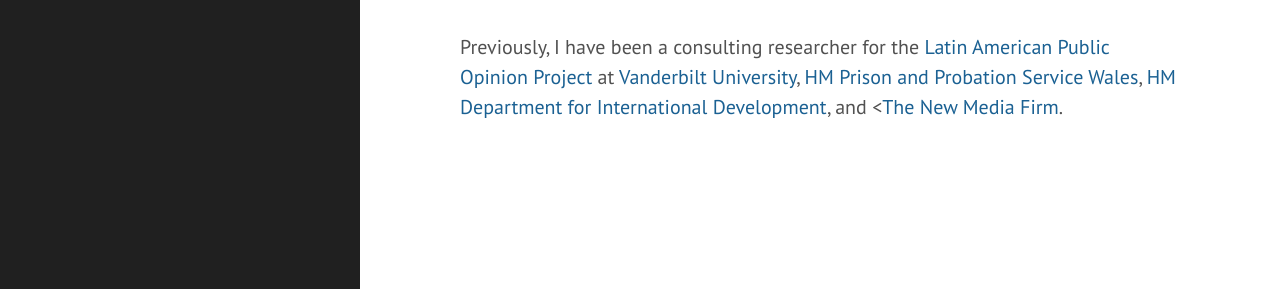
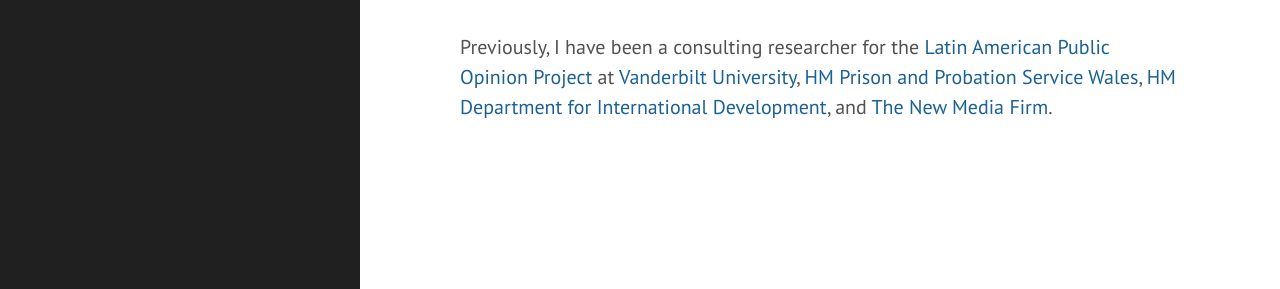
Before and after one commit to zachwarner/zachwarner.github.io, a Jekyll site: the page built from index.html, in a window 1280 px wide. Shown: the part 468-757 px from the top of the page. Built offline with Jekyll 4.4.1, drawn with Linux system fonts in a browser that asks for light colours.

Commit message:
Fix typo

```diff
--- a/index.html
+++ b/index.html
@@ -7,4 +7,4 @@
 
 My research is organized around two themes: institutional design and representation. My book project examines why so many countries around the world have created new districts, states, and other subnational units since 1960, with a focus on Nigeria. My other work examines why the poor are underrepresented relative to the rich among the world's democracies. Both themes use, improve, and develop new quantitative and computational methods. <br> <br>
 
-Previously, I have been a consulting researcher for the <a href="http://vanderbilt.edu/lapop/">Latin American Public Opinion Project</a> at <a href="http://vanderbilt.edu">Vanderbilt University</a>, <a href="https://www.gov.uk/government/organisations/her-majestys-prison-and-probation-service">HM Prison and Probation Service Wales</a>, <a href="https://www.gov.uk/government/organisations/department-for-international-development">HM Department for International Development</a>, and <<a href="https://thenewmediafirm.com/">The New Media Firm</a>.
+Previously, I have been a consulting researcher for the <a href="http://vanderbilt.edu/lapop/">Latin American Public Opinion Project</a> at <a href="http://vanderbilt.edu">Vanderbilt University</a>, <a href="https://www.gov.uk/government/organisations/her-majestys-prison-and-probation-service">HM Prison and Probation Service Wales</a>, <a href="https://www.gov.uk/government/organisations/department-for-international-development">HM Department for International Development</a>, and <a href="https://thenewmediafirm.com/">The New Media Firm</a>.
```
